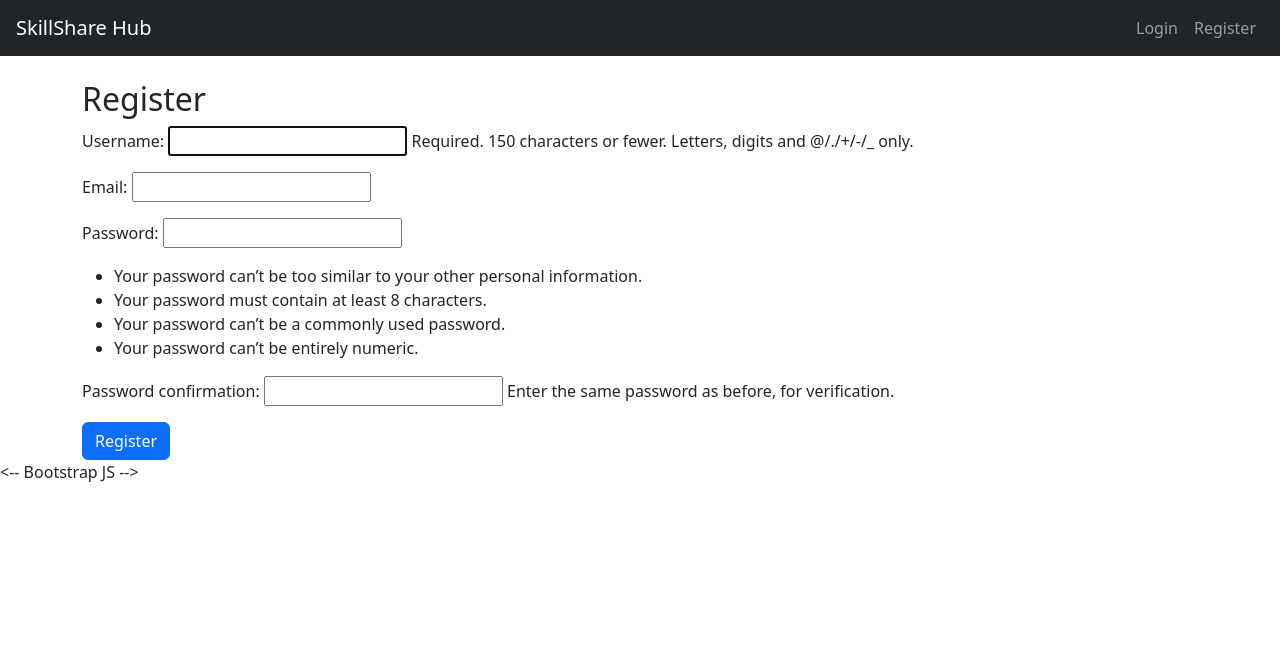
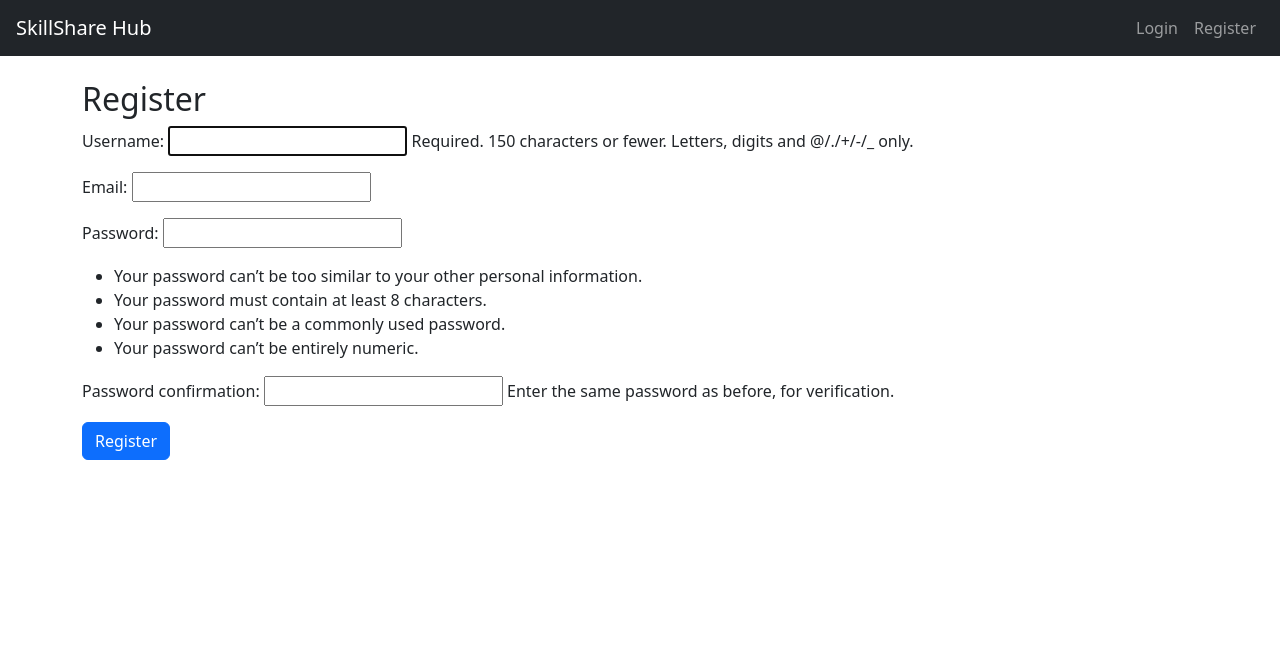
Before and after one commit to swiftdodger/SkillShare-Hub, a Django app: page /users/register/ in a window 1280 px wide. Shown: the top 660 px of the page. Run offline with Django 5.2, Linux system fonts and the light colour scheme.

Commit message:
deleting comments in the base html

```diff
--- a/templates/base.html
+++ b/templates/base.html
@@ -27,7 +27,7 @@
     {% block content %}{% endblock %}
   </div>
 
-  <-- Bootstrap JS -->
+
   <script src="https://cdn.jsdelivr.net/npm/bootstrap@5.3.0/dist/js/bootstrap.bundle.min.js"></script>
 </body>
 </html>
```
